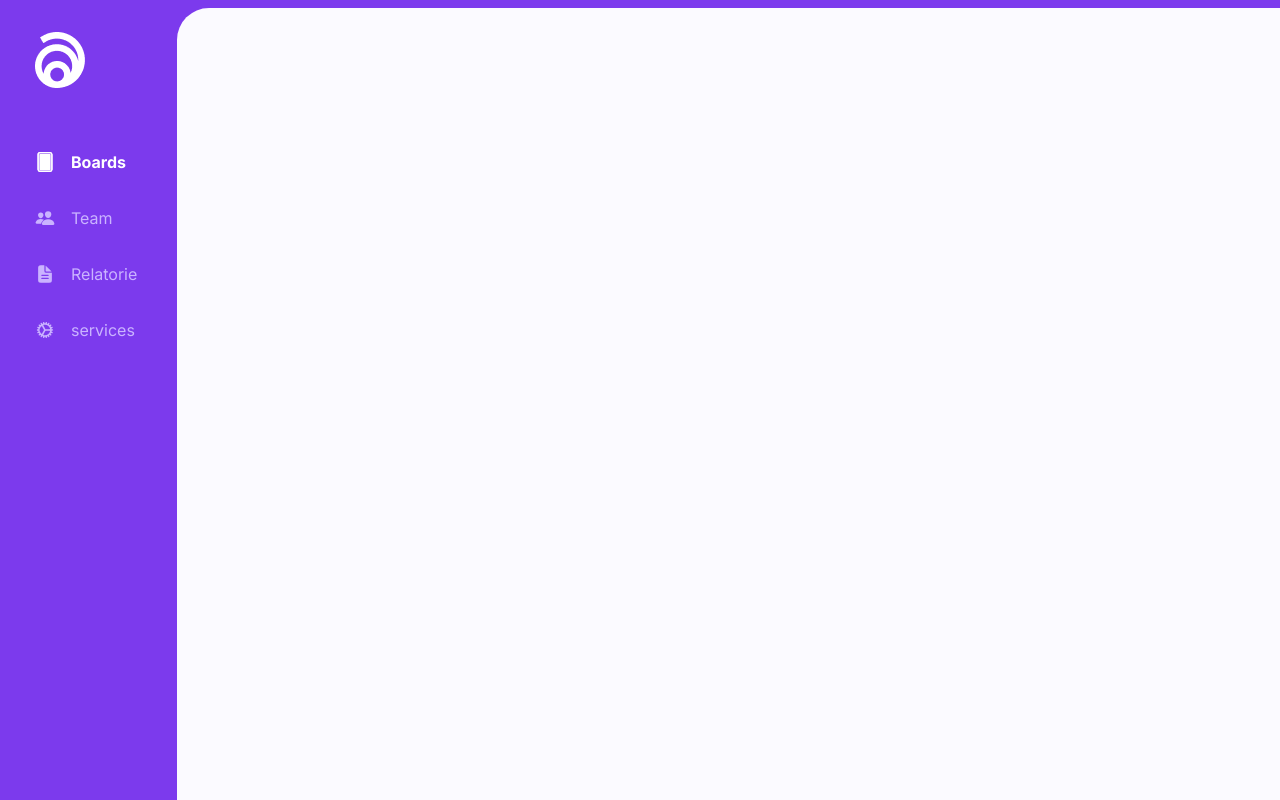
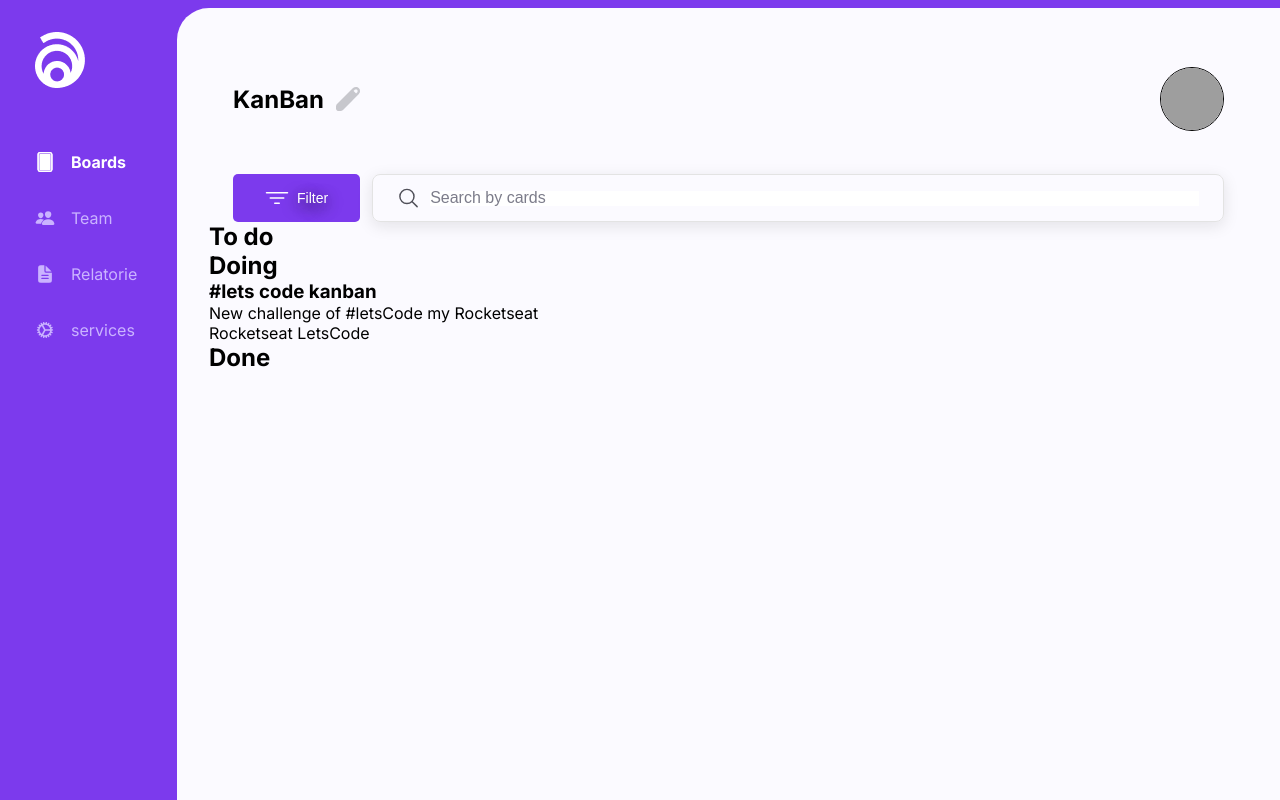
Before and after one commit to BmAlkes/boraCodar, a plain HTML site: page kanbam/index.html in a window 1280 px wide. Drawn offline with nearby package versions, Linux system fonts and the light colour scheme; grey boxes are pictures that could not be loaded.

Commit message:
push css kanban

```diff
--- a/kanbam/index.html
+++ b/kanbam/index.html
@@ -32,7 +32,40 @@
         </ul>
       </nav>
       <main>
-        <div class="inner"></div>
+        <div class="inner">
+          <section class="title-avatar">
+            <h1>KanBan <img src="./img/Vector (1).png" alt="" /></h1>
+            <img src="https://www.github.com/BmAlkes.png" alt="" />
+          </section>
+          <section class="filter">
+            <button>
+              <ion-icon name="filter-outline"></ion-icon>
+              <span>Filter</span>
+            </button>
+            <div class="wrapper">
+              <ion-icon name="search-outline"></ion-icon>
+              <input type="text" placeholder="Search by cards" />
+            </div>
+          </section>
+
+          <section class="kanban">
+            <div class="todo">
+              <h2>To do</h2>
+            </div>
+            <div class="doing">
+              <h2>Doing</h2>
+              <div class="card">
+                <h3>#lets code kanban</h3>
+                <p>New challenge of #letsCode my Rocketseat</p>
+                <div class="tags">
+                  <span>Rocketseat</span>
+                  <span>LetsCode</span>
+                </div>
+              </div>
+            </div>
+            <div class="done"><h2>Done</h2></div>
+          </section>
+        </div>
       </main>
     </div>
     <script
--- a/kanbam/style.css
+++ b/kanbam/style.css
@@ -29,6 +29,7 @@ main .inner {
   height: 100%;
   background-color: #fbfaff;
   border-top-left-radius: 32px;
+  padding: 4.8rem 3.2rem;
 }
 
 main {
@@ -60,3 +61,80 @@ a:hover {
 a ion-icon {
   font-size: 2rem;
 }
+
+section.title-avatar {
+  display: flex;
+  justify-content: space-between;
+  align-items: center;
+  padding: 1.1rem 2.4rem;
+}
+
+.title-avatar > img {
+  width: 6.4rem;
+  height: 6.4rem;
+  border-radius: 50%;
+  border: 0.5px solid #000;
+}
+
+h1 {
+  display: flex;
+  align-items: center;
+  gap: 1.2rem;
+}
+
+/* session filter */
+
+section.filter {
+  margin-top: 3.2rem;
+  padding: 0 2.4rem;
+  display: flex;
+  gap: 1.2rem;
+}
+
+.filter button {
+  padding: 1.2rem 3.2rem;
+  border: none;
+  background: #7c3aed;
+  color: #fff;
+  border-radius: 0.5rem;
+  display: flex;
+  align-items: center;
+  gap: 0.8rem;
+}
+
+.filter button span {
+  text-shadow: 0rem 0.4rem 1.6rem rgba(22, 22, 22, 1);
+  font-size: 1.4rem;
+}
+.filter button ion-icon {
+  font-size: 2.4rem;
+}
+
+.wrapper {
+  display: flex;
+  align-items: center;
+  gap: 1rem;
+  border: 0.07rem solid #e3e3e3;
+  box-shadow: 0rem 0.4rem 1.6rem rgba(22, 22, 22, 0.1);
+  border-radius: 0.8rem;
+  padding: 0 2.4rem;
+  flex: 1;
+}
+
+.wrapper ion-icon {
+  font-size: 2.4rem;
+  color: #505059;
+}
+.wrapper input {
+  border: 0;
+  width: 100%;
+  outline: 0;
+}
+.wrapper:has(:focus) {
+  outline: 0.2rem solid black;
+}
+
+.wrapper input::placeholder {
+  font-size: 1.6rem;
+  color: #7c7c8a;
+}
```
Also changed, not shown: kanbam/img/Vector (1).png (added).
